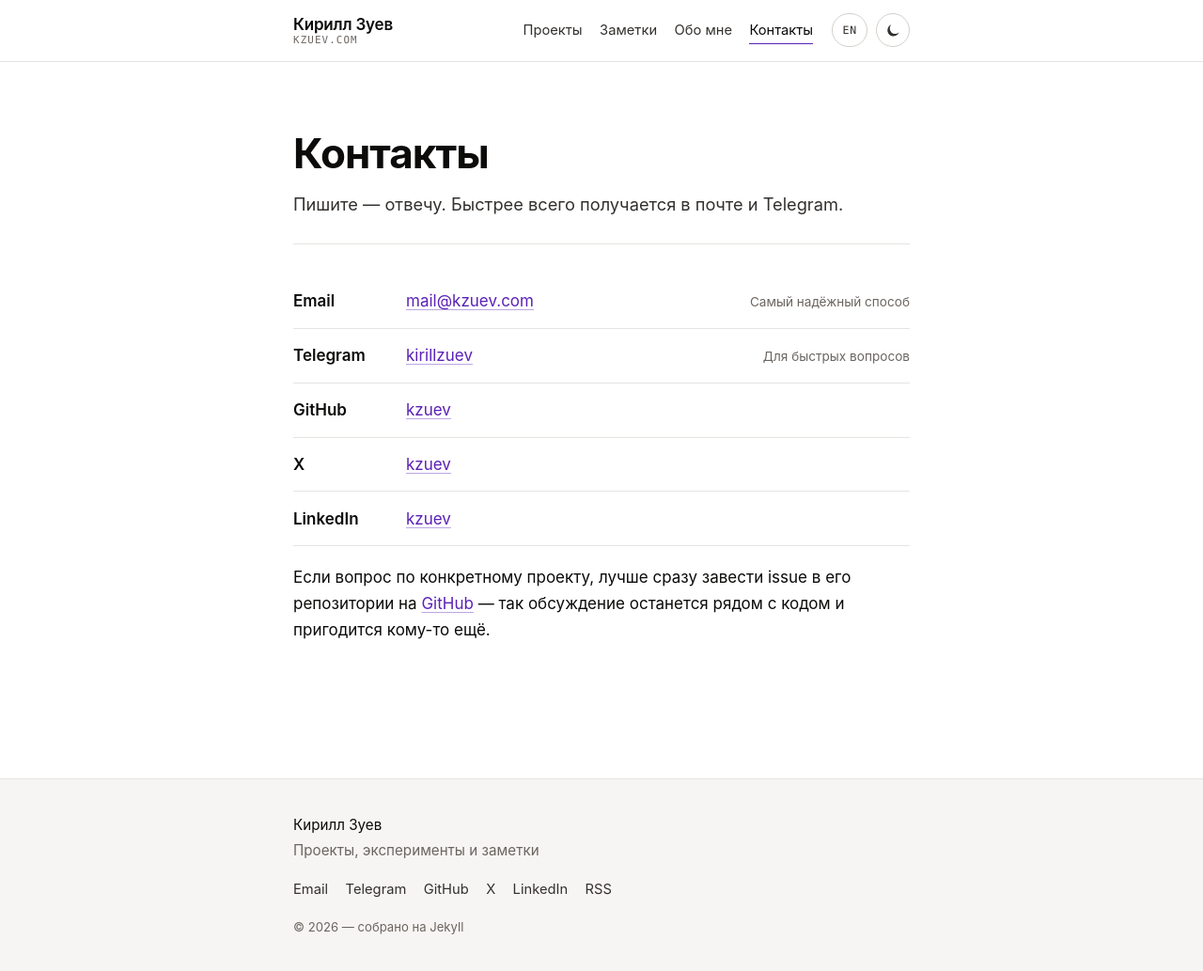
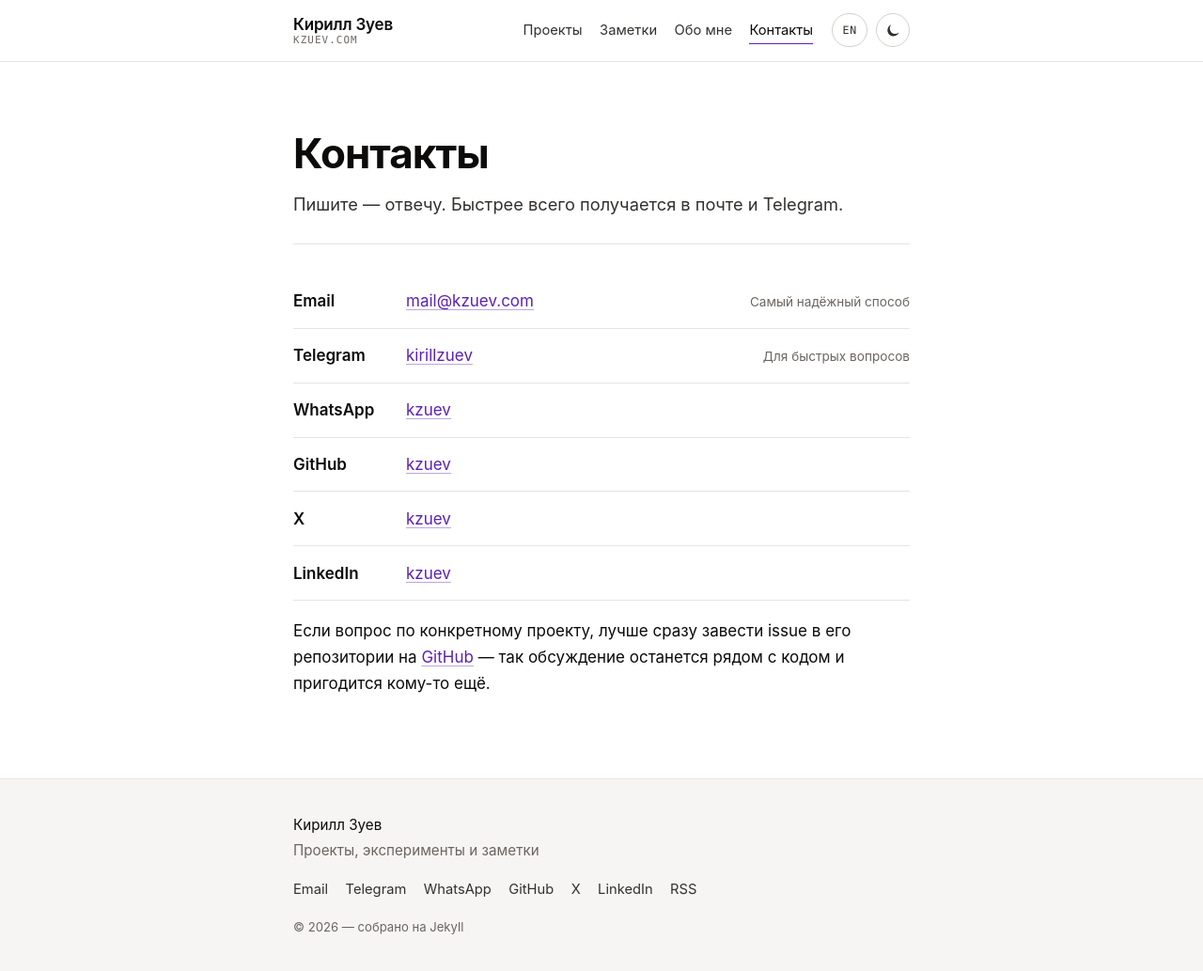
Before and after one commit to KZuev/KZuev, a Jekyll site: the page built from contacts.md, in a window 1280 px wide and 1034 px high. Shown: the whole window at 94% size. Built offline with Jekyll 4.4.1, drawn with Linux system fonts in a browser that asks for light colours.

Commit message:
Update social.yml
Add WA

```diff
--- a/_data/social.yml
+++ b/_data/social.yml
@@ -15,6 +15,10 @@
     ru: Для быстрых вопросов
     en: For quick questions
 
+- name: WhatsApp
+  url: https://wa.me/kzuev
+  handle: kzuev
+
 - name: GitHub
   url: https://github.com/kzuev
   handle: kzuev
```
